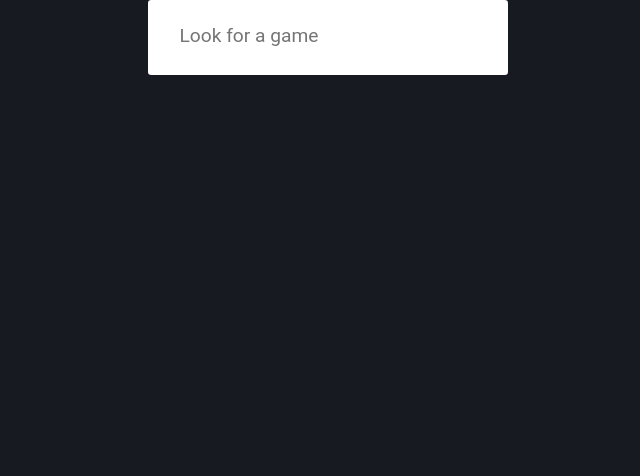
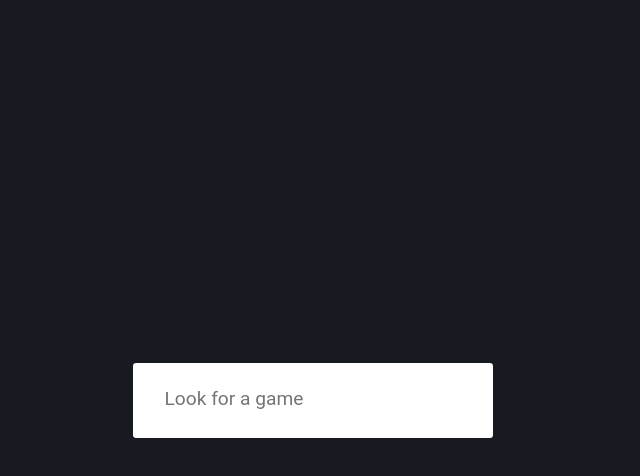
Before and after one commit to BratiPradhan/priceless-games, a React (Create React App) app: page / in a window 1280 px wide. Shown: the top 476 px of the page, without its empty margins (328-968 px from the left). Built offline with nearby package versions, Linux system fonts and the light colour scheme.

Commit message:
fixing all component align

```diff
--- a/src/App.css
+++ b/src/App.css
@@ -1,3 +1,5 @@
 #root {
+    height: 100%;
     max-width: 1250px;
+    display: flex;
 }
--- a/src/App.js
+++ b/src/App.js
@@ -3,6 +3,7 @@ import Search from './components/Search';
 import {Switch, Route} from 'react-router-dom';
 import GameList from './components/GamesList'
 import GameInfo from './components/GameInfo/GameInfo'
+import './App.css'
 
 function App() {
   return (
--- a/src/components/GameInfo/GameInfo.js
+++ b/src/components/GameInfo/GameInfo.js
@@ -7,7 +7,8 @@ import TheBoxe from './TheBoxe';
 const gameInfoStyle= {
     display: "flex",
     flexDirection: "row",
-    height: "300px"
+    height: "300px",
+    margin: "auto"
 }
 
 
@@ -17,11 +18,10 @@ class GameInfo extends Component {
    render() {
     return(
 
-            <div style={gameInfoStyle}>
-             <PriceStyle />
-             <TheBoxe />
-             <Note />
-
+            <div style={gameInfoStyle} >
+                <PriceStyle />
+                <TheBoxe />
+                <Note />
              </div>
     );
 }
--- a/src/components/Search.css
+++ b/src/components/Search.css
@@ -1,3 +1,6 @@
+.search-form{
+  margin: auto;
+}
 input {
     font-family: 'Roboto', sans-serif;
   color: #333;
--- a/src/components/Search.js
+++ b/src/components/Search.js
@@ -35,7 +35,7 @@ class Search extends Component{
   render(){
     const { games } = this.state;
     return(
-      <div>
+      <div className="search-form">
         <form onSubmit={this.handleSearch}>
           <input
             type="text"
--- a/src/index.css
+++ b/src/index.css
@@ -7,11 +7,13 @@
   font-size: 62,5%;
 }
 
+html,
+body {
+  height: 100%;
+}
+
 body {
   background: #171a21;
-  display: flex;
-  justify-content: center;
-  align-items: center;
   color: #fff;
   font-family: 'Montserrat', sans-serif;
 }
```
